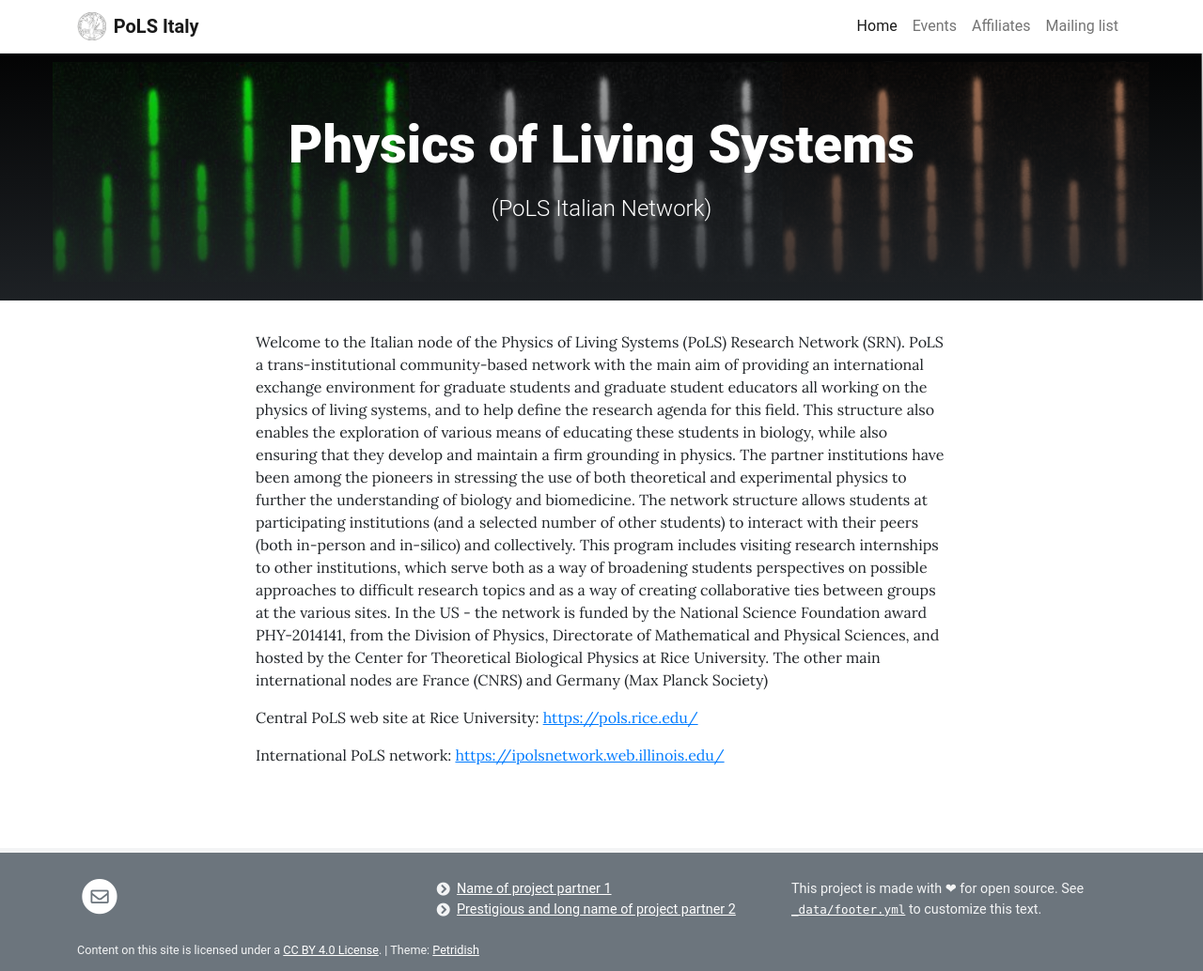
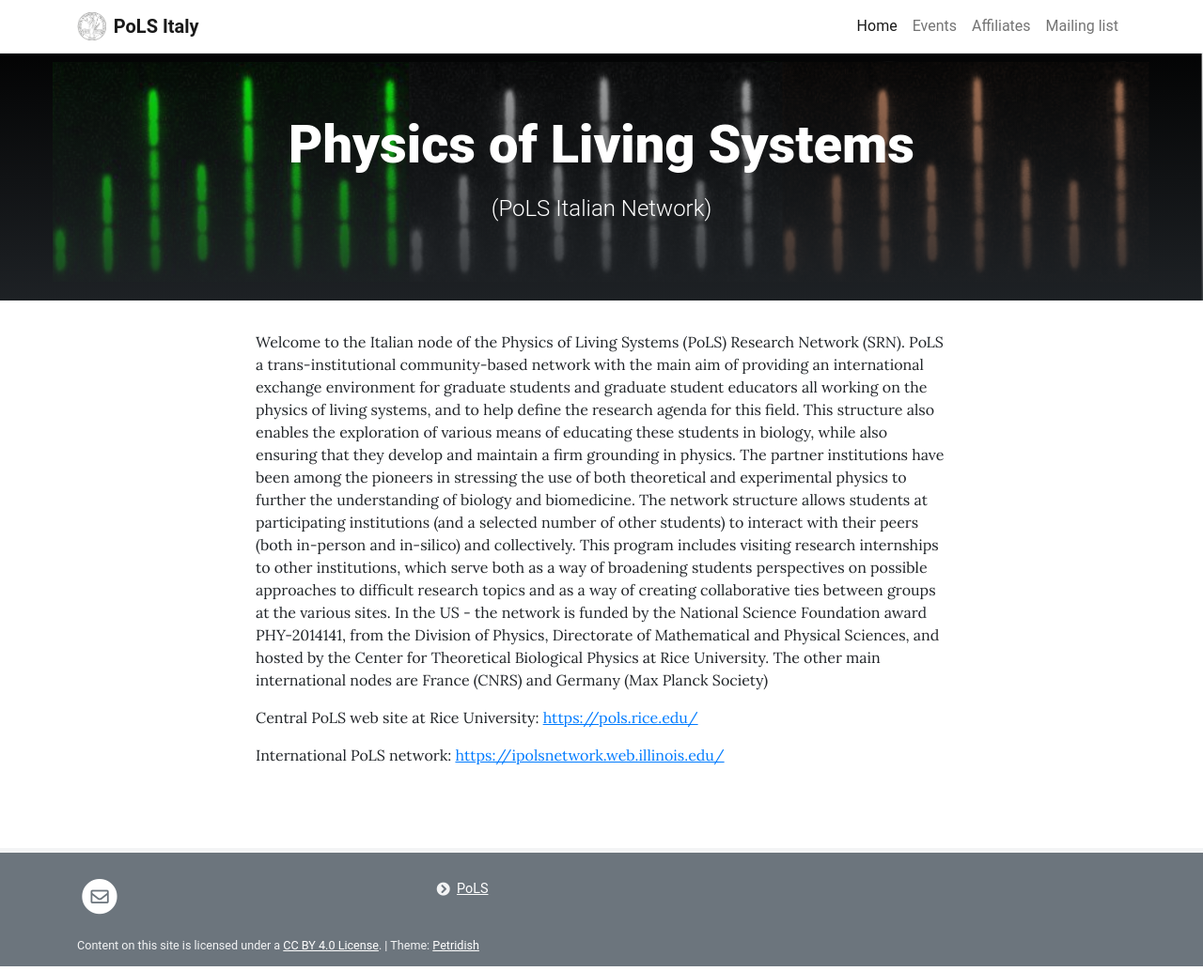
Before and after one commit to ilaria-iuliani/pols, a Jekyll site: the page built from pages/home.md, in a window 1280 px wide. Shown: the whole page at 94% size. Built offline with Jekyll 4.4.1, drawn with Linux system fonts in a browser that asks for light colours.

Commit message:
Update footer.yml

```diff
--- a/_data/footer.yml
+++ b/_data/footer.yml
@@ -5,18 +5,18 @@
 columns:
   - description:
     links:
-    - text: Name of project partner 1
-      href: http://example.com
+    - text: PoLS
+      href: https://pols.rice.edu/
       new_window: true
-    - text: Prestigious and long name of project partner 2
-      href: http://example.com
-      new_window: true
+ #   - text: Prestigious and long name of project partner 2
+ #     href: http://example.com
+ #     new_window: true
 
   - description: > # E.g. funding acknowledgement. Can be Markdown
-      This project is made with ❤ for open source.
-      See [`_data/footer.yml`](https://raw.githubusercontent.com/peterdesmet/petridish/master/_data/footer.yml)
-      to customize this text.
-    links:
+ #     This project is made with ❤ for open source.
+ #     See [`_data/footer.yml`](https://raw.githubusercontent.com/peterdesmet/petridish/master/_data/footer.yml)
+ #     to customize this text.
+ #   links:
 
 # Small print license statement to add at the bottom of the footer. Can be Markdown
 # Will be prefixed by "© {{ site.author }}" if defined in _config.yml
```
